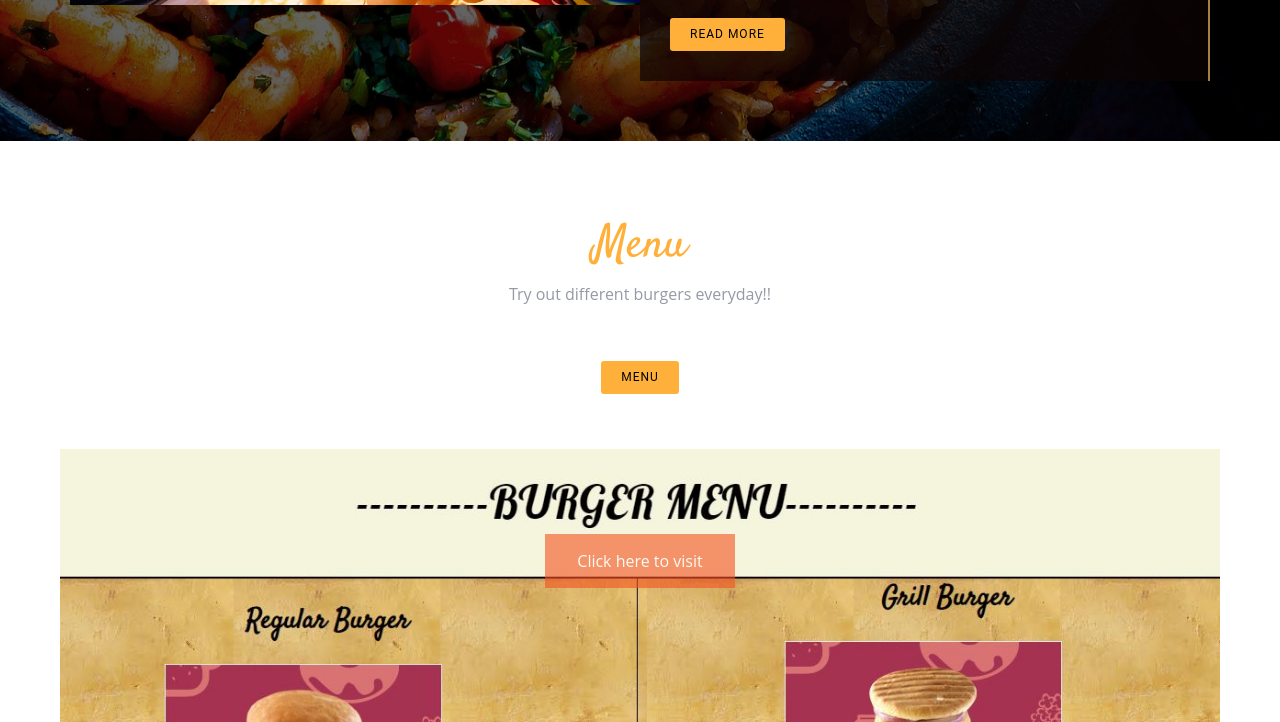
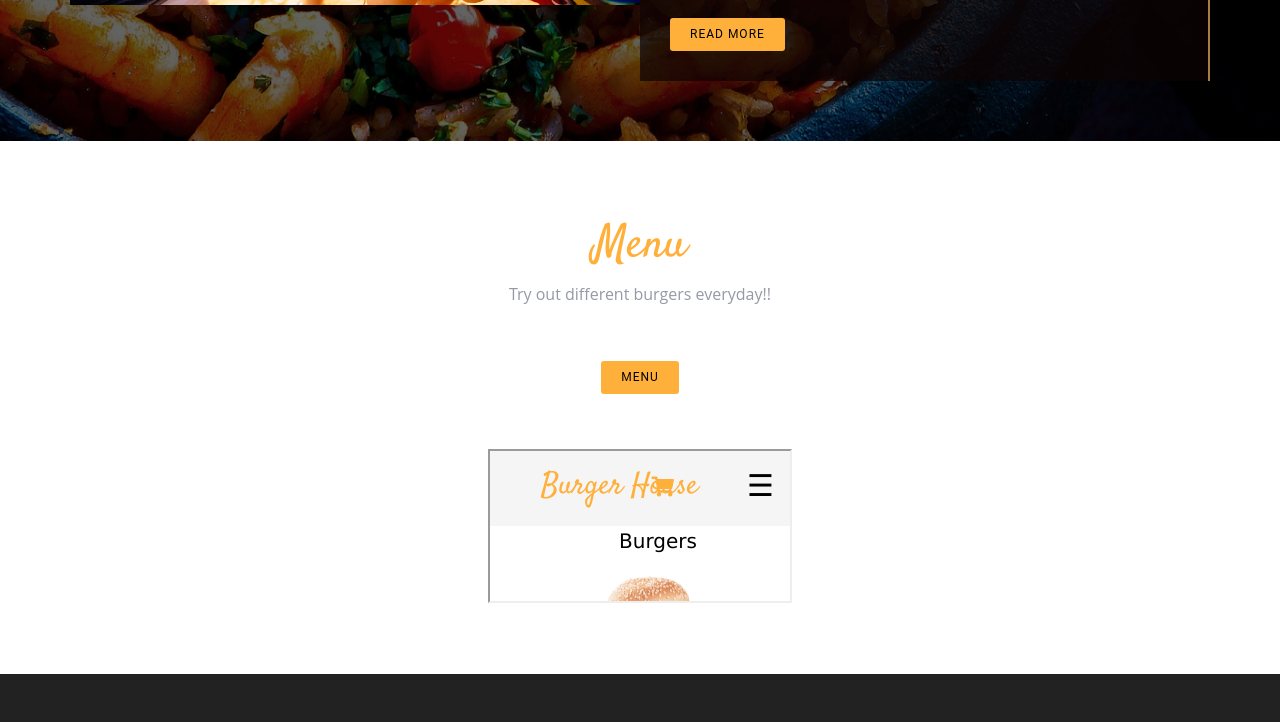
Before and after one commit to vineetpardhi/burgerhouse, a plain HTML site: page index.html in a window 1280 px wide. Both pictures are taken after a click on the element "MENU". Shown: the part 1913-2635 px from the top of the page. Drawn offline with Linux system fonts and the light colour scheme; a web font is replaced by a local one.

Commit message:
Update index.html

```diff
--- a/index.html
+++ b/index.html
@@ -176,9 +176,10 @@ Our beautiful team works to the tune of our happy and eclectic music selection.<
 
 		<div id="flip"><button class="btn btn-read-more">Menu</button></div>
 		<div id="panel">
-		<div id="bu_id">
+		<iframe src="Menu.html" scrolling="no">
 		<a href="Menu.html" class="but">Click here to visit</a>
-		</div>
+		</iframe>
+
 
 
 
```
